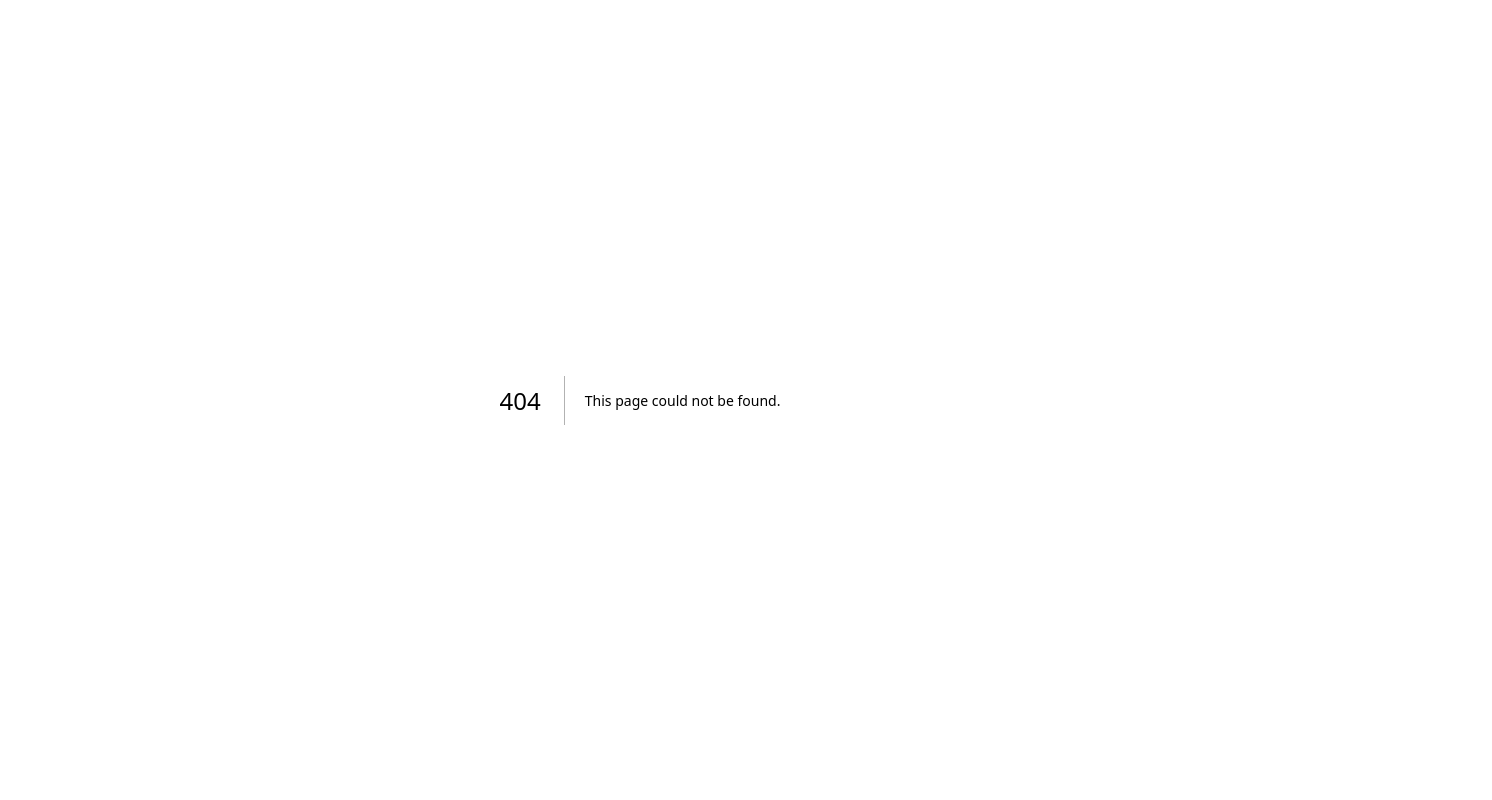
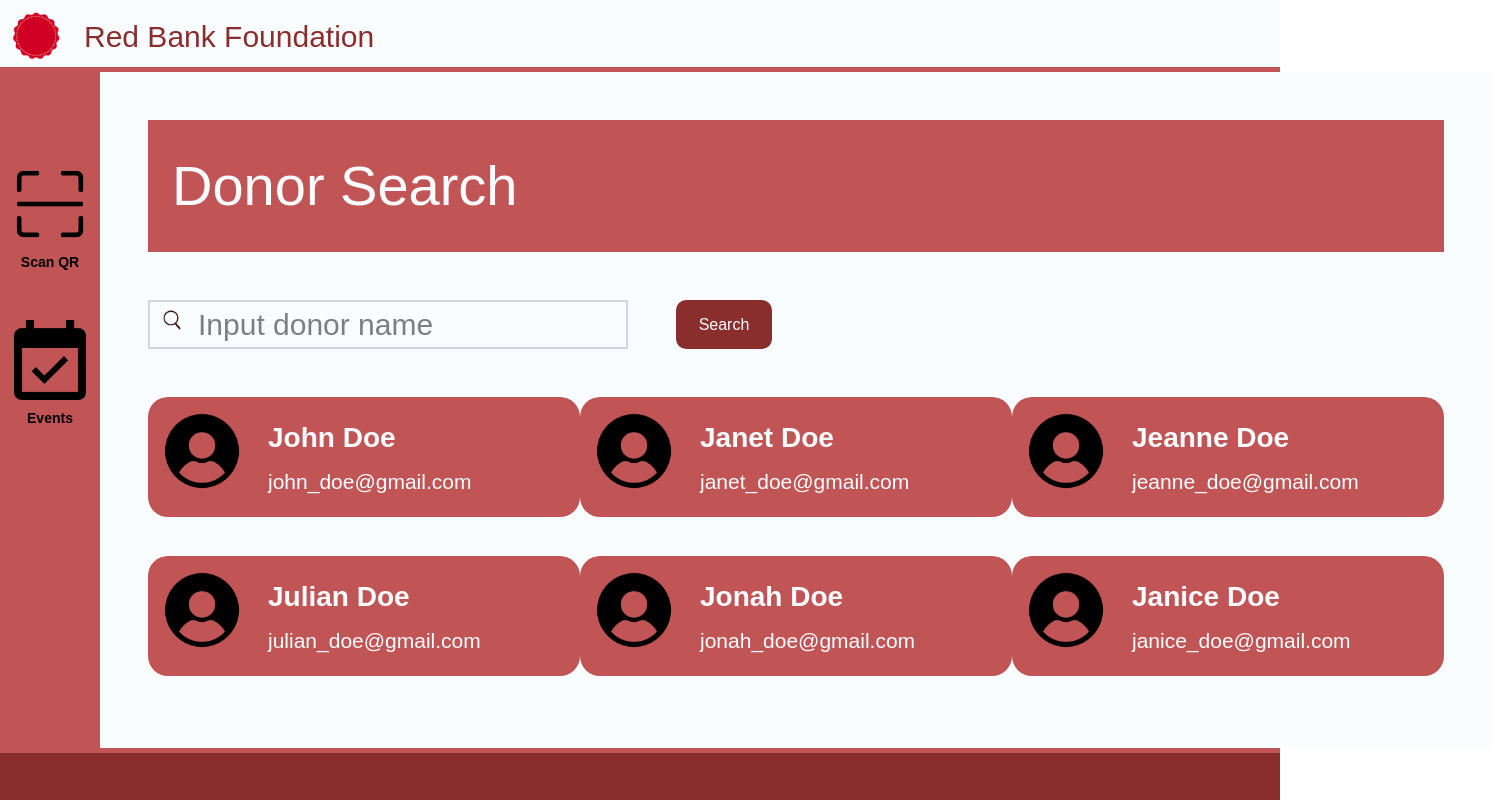
Before and after one commit to RanFrosh/CSSWENG-Blood-Digitalization, a Next.js app in the folder sweng/: page /search in a window 1280 px wide. Before the commit this address had no page. Shown: the whole page, 1492 px wide, since content can reach past the window. Built offline with nearby package versions, Linux system fonts and the light colour scheme.

Commit message:
feat: refactored search page

```diff
--- a/sweng/app/log/page.tsx
+++ b/sweng/app/log/page.tsx
@@ -82,6 +82,7 @@ export default function LogPage() {
 
                 </div>
 
+                {/* Main Panel */}
                 <div className = "h-full w-[15in] bg-[#f9fdff] p-[0.5in] flex flex-col gap-[0.5in]">
 
                     <h1 className = "inline bg-[#c15555] text-[56px] text-[#f9fdff] p-[0.25in]">Activity Log</h1>
--- /dev/null
+++ b/sweng/app/search/page.tsx
@@ -0,0 +1,190 @@
+"use client"
+import { supabase } from "@/db/supa";
+import { useRouter } from "next/navigation";
+import Link from "next/link";
+
+export default function SearchPage() {
+
+    const router = useRouter();
+
+    const goHome = () => {
+        router.push('/');
+    };
+
+
+    return (
+
+        <main className = "flex flex-col min-h-screen bg-[#f9fdff] text-black">
+
+            {/* Header */}
+            <div className = "h-[0.75in] border-b-[5px] border-b-[#c15555]">
+
+                <div className = "p-[0.125in] gap-[0.25in] flex flex-row items-center">
+
+                    <img
+                        className = "h-[0.5in]"
+                        src = "/images/logo.png"
+                    />
+
+                    <div className = "text-[30px] text-[#8a2d2d] hover:underline">
+                        <h1>Red Bank Foundation</h1>
+                    </div>
+
+                </div>
+
+            </div>
+
+            {/* Main Content */}
+            <div className = "h-[80%] bg-[#c15555] flex flex-row">
+
+                {/* Left Panel */}
+                <div className = "h-full w-[1.3in] bg-[#c15555] flex flex-col pt-[0.5in] gap-[0.25] items-center">
+
+                    {/* Buttons */}
+                    <div className = "flex flex-col gap-6 mt-8">
+
+                        {/* Scanner Button */}
+                        <Link
+                            href = "/scanner"
+                            className = "flex flex-col items-center justify-center p-3 rounded-xl hover:bg-gray-200 transition-all cursor-pointer group w-[100px] mx-auto"
+                        >
+                            <img src = "/images/scanner.png" className = "w-20 h-20 object-contain group-hover:-translate-y-1 transition-transform"/>
+
+                            <p className = "mt-2 text-sm font-bold text-black-700">Scan QR</p>
+
+                        </Link>
+
+                        {/* Events Button */}
+                        <Link
+                            href = "/events"
+                            className = "flex flex-col items-center justify-center p-3 rounded-xl hover:bg-gray-200 transition-all cursor-pointer group w-[100px] mx-auto"
+                        >
+
+                            <img src = "/images/planner.png" className = "w-20 h-20 object-contain group-hover:-translate-y-1 transition-transform" />
+
+                            <p className = "mt-2 text-sm font-bold text-black-700">Events</p>
+
+                        </Link>
+
+                    </div>
+
+                </div>
+
+                {/* Main Panel */}
+                <div className = "h-full w-[15in] bg-[#f9fdff] p-[0.5in] flex flex-col gap-[0.5in]">
+
+                    <h1 className = "inline bg-[#c15555] text-[56px] text-[#f9fdff] p-[0.25in]">Donor Search</h1>
+
+                    <div className = "flex flex-col gap-[0.5in]">
+
+                        <div className = "flex flex-row gap-[0.5in]">
+
+                            <div className = "relative w-[5in] ">
+
+                                <img className = "absolute h-[0.25in] left-[0.125in] top-[7.5px]" src = "/images/search.png" />
+
+                                <input type = "text" className = "w-[5in] text-[30px] pl-[0.5in] border-2 border-gray-300" placeholder="Input donor name"/>
+                            </div>
+
+                            <button className = "w-[1in] bg-[#8a2d2d] text-[#f9fdff] p-[5px] rounded-[10px] text-center cursor-pointer hover:underline">Search</button>
+
+                        </div>
+
+                        <div className = "flex flex-col gap-[15px]">
+
+                            <div className = "flex flex-row justify-between h-[1.5in]">
+
+                                <div className = "h-[1.25in] w-[4.5in] bg-[#c15555] rounded-[20px] flex flex-row gap-[0.25in] transition-transform duration-200 hover:scale-[1.0625]" id="donor">
+
+                                    <div className = "h-[1in] pl-[0.125in] pt-[0.125in] flex">
+                                        <img src = "/images/user.png"/>
+                                    </div>
+
+                                    <div className="flex flex-col justify-center gap-[7.5px]">
+                                        <h3 className = "font-bold text-[#f9fdff] text-[28px]">John Doe</h3>
+                                        <p className = "text-[#f9fdff] text-[21px]">john_doe@gmail.com</p>
+                                    </div>
+                                </div>
+
+                                <div className="h-[1.25in] w-[4.5in] bg-[#c15555] rounded-[20px] flex flex-row gap-[0.25in] transition-transform duration-200 hover:scale-[1.0625]">
+
+                                    <div className="h-[1in] pl-[0.125in] pt-[0.125in] flex">
+                                        <img src="/images/user.png"/>
+                                    </div>
+
+                                    <div className="flex flex-col justify-center gap-[7.5px]">
+                                        <h3 className = "font-bold text-[#f9fdff] text-[28px]">Janet Doe</h3>
+                                        <p className = "text-[#f9fdff] text-[21px]">janet_doe@gmail.com</p>
+                                    </div>
+                                </div>
+
+                                <div className="h-[1.25in] w-[4.5in] bg-[#c15555] rounded-[20px] flex flex-row gap-[0.25in] transition-transform duration-200 hover:scale-[1.0625]">
+
+                                    <div className="h-[1in] pl-[0.125in] pt-[0.125in] flex">
+                                        <img src="/images/user.png"/>
+                                    </div>
+
+                                    <div className="flex flex-col justify-center gap-[7.5px]">
+                                        <h3 className = "font-bold text-[#f9fdff] text-[28px]">Jeanne Doe</h3>
+                                        <p className = "text-[#f9fdff] text-[21px]">jeanne_doe@gmail.com</p>
+                                    </div>
+                                </div>
+                            </div>
+
+                            <div className = "flex flex-row justify-between h-[1.5in]">
+
+                                <div className = "h-[1.25in] w-[4.5in] bg-[#c15555] rounded-[20px] flex flex-row gap-[0.25in] transition-transform duration-200 hover:scale-[1.0625]">
+                                    <div className = "h-[1in] pl-[0.125in] pt-[0.125in] flex">
+                                        <img src = "/images/user.png"/>
+                                    </div>
+
+                                    <div className = "flex flex-col justify-center gap-[7.5px]">
+                                        <h3 className = "font-bold text-[#f9fdff] text-[28px]">Julian Doe</h3>
+                                        <p className = "text-[#f9fdff] text-[21px]">julian_doe@gmail.com</p>
+                                    </div>
+                                </div>
+
+                                <div className = "h-[1.25in] w-[4.5in] bg-[#c15555] rounded-[20px] flex flex-row gap-[0.25in] transition-transform duration-200 hover:scale-[1.0625]">
+
+                                    <div className = "h-[1in] pl-[0.125in] pt-[0.125in] flex">
+                                        <img src = "/images/user.png"/>
+                                    </div>
+
+                                    <div className = "flex flex-col justify-center gap-[7.5px]">
+                                        <h3 className = "font-bold text-[#f9fdff] text-[28px]">Jonah Doe</h3>
+                                        <p className = "text-[#f9fdff] text-[21px]">jonah_doe@gmail.com</p>
+                                    </div>
+                                </div>
+
+                                <div className = "h-[1.25in] w-[4.5in] bg-[#c15555] rounded-[20px] flex flex-row gap-[0.25in] transition-transform duration-200 hover:scale-[1.0625]">
+                                    <div className="h-[1in] pl-[0.125in] pt-[0.125in] flex">
+                                        <img src="../images/user.png"/>
+                                    </div>
+
+                                    <div className="flex flex-col justify-center gap-[7.5px]">
+                                        <h3 className = "font-bold text-[#f9fdff] text-[28px]">Janice Doe</h3>
+                                        <p className = "text-[#f9fdff] text-[21px]">janice_doe@gmail.com</p>
+                                    </div>
+                                </div>
+                            </div>
+                        </div>
+
+                    </div>
+
+                </div>
+
+                <div className = "flex-1 bg-[#c15555]"></div>
+
+            </div>
+
+            <div className = "border-t-[5px] border-[#c15555] bg-[#8a2d2d] flex-1">
+
+                <div className = "p-[0.125in] items-center text-[#f9fdff]">
+
+                </div>
+            </div>
+
+        </main>
+
+    );
+}
```
Also changed, not shown: sweng/public/images/user.png (added).
